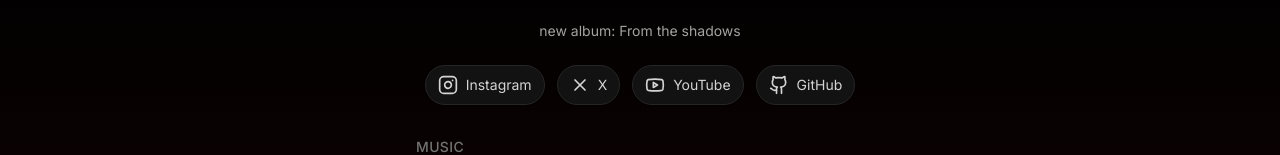
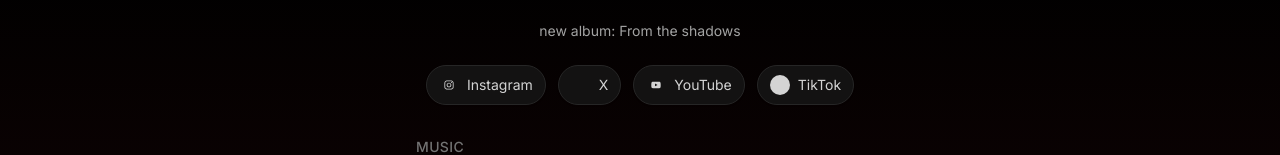
Before and after one commit to Lionardo/lionardo, a Next.js app: page / in a window 1280 px wide. Shown: the part 138-293 px from the top of the page. Built offline with nearby package versions, Linux system fonts and the light colour scheme.

Commit message:
Refactor code structure for improved readability and maintainability

```diff
--- a/components/SocialIcon.tsx
+++ b/components/SocialIcon.tsx
@@ -1,21 +1,21 @@
-import { socialIconMap } from "../data/socialIcons";
+import { resolveNetwork, type SocialPlatform } from "../data/socialIcons";
+import { SocialIcon as RSIcon } from "react-social-icons";
 
 export interface SocialLink {
-  platform: keyof typeof socialIconMap;
+  platform: SocialPlatform;
   url: string;
   label?: string;
 }
 
 export default function SocialIcon({ platform, url, label }: SocialLink) {
-  const Icon = socialIconMap[platform] || socialIconMap.website;
   const displayNameMap: Record<string, string> = {
     x: "X",
-    twitter: "X",
     youtube: "YouTube",
     instagram: "Instagram",
     github: "GitHub",
     website: "Website",
     music: "Music",
+    tiktok: "TikTok",
   };
   const display = (label ||
     displayNameMap[platform] ||
@@ -27,11 +27,19 @@ export default function SocialIcon({ platform, url, label }: SocialLink) {
       href={url}
       target="_blank"
       rel="noopener noreferrer"
-      className="inline-flex h-10 items-center justify-center gap-2 px-3 rounded-full border border-neutral-800 bg-neutral-900/80 hover:bg-brand/10 text-neutral-300 hover:border-brand transition focus-visible:outline-none focus-visible:ring-2 focus-visible:ring-brand/70 shadow-sm hover:shadow-md"
+      className="group inline-flex h-10 items-center gap-2 px-3 rounded-full border border-neutral-800 bg-neutral-900/80 text-neutral-300 hover:border-brand transition focus-visible:outline-none focus-visible:ring-2 focus-visible:ring-brand/70 shadow-sm hover:shadow-md"
+      title={aria}
       aria-label={aria}
-      title={aria}
     >
-      <Icon className="w-5 h-5" />
+      <RSIcon
+        url={url}
+        network={resolveNetwork(platform)}
+        bgColor="transparent"
+        fgColor="currentColor"
+        className="!m-0 pointer-events-none"
+        style={{ height: 20, width: 20 }}
+        aria-label={aria}
+      />
       <span className="text-sm">{display}</span>
     </a>
   );
--- a/data/links.ts
+++ b/data/links.ts
@@ -47,7 +47,8 @@ export const socialLinks: SocialLink[] = [
   { platform: "instagram", url: "https://www.instagram.com/lionardomendonca" },
   { platform: "x", url: "https://x.com/liomendonca" },
   { platform: "youtube", url: "https://www.youtube.com/@lionardo" },
-  { platform: "github", url: "https://github.com/Lionardo" },
+  // { platform: "github", url: "https://github.com/Lionardo" },
+  { platform: "tiktok", url: "https://www.tiktok.com/@lionardomendonca" },
 ];
 
 export interface LinkCategory {
--- a/data/socialIcons.tsx
+++ b/data/socialIcons.tsx
@@ -1,13 +1,23 @@
-import { Github, Instagram, X, Youtube, Music2, Globe } from "lucide-react";
+// Social platforms we support in the UI. These strings map to
+// react-social-icons "network" names, with a few aliases handled below.
+export type SocialPlatform =
+  | "github"
+  | "instagram"
+  | "twitter"
+  | "x"
+  | "youtube"
+  | "tiktok"
+  | "website"
+  | "music";
 
-export const socialIconMap = {
-  github: Github,
-  instagram: Instagram,
-  twitter: X,
-  x: X,
-  youtube: Youtube,
-  music: Music2,
-  website: Globe,
+// Map common aliases to the underlying react-social-icons network id.
+// For example, X (formerly Twitter) still uses the "twitter" network id
+// in most icon libraries.
+export const networkAlias: Record<string, string> = {
+  x: "x",
 };
 
-export type SocialPlatform = keyof typeof socialIconMap;
+export function resolveNetwork(platform?: string): string | undefined {
+  if (!platform) return undefined;
+  return networkAlias[platform] ?? platform;
+}
```
Also changed, not shown: package.json (+5 -4 lines), 2 other files (tests, documents, lock files or other folders).
